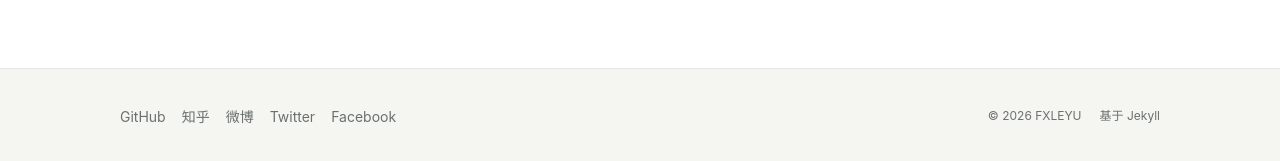
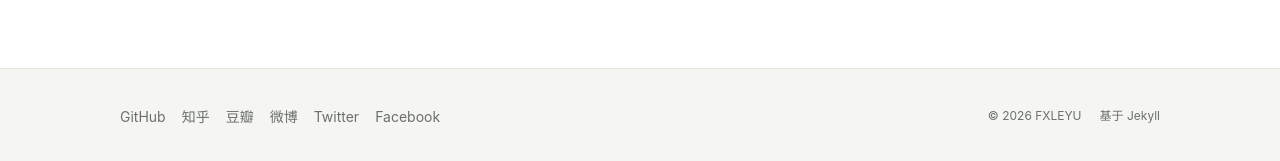
Before and after one commit to fxleyu/fxleyu.github.io, a Jekyll site: the page built from index.html, in a window 1280 px wide and 900 px high, scrolled down 631 px. Shown: the part 736-897 px from the top of the window. Built offline with Jekyll 4.4.1, drawn with Linux system fonts in a browser that asks for light colours; the list of posts is cut into pages by our own code.

Commit message:
Add Douban to social links

```diff
--- a/_config.yml
+++ b/_config.yml
@@ -16,6 +16,7 @@ future: true
 RSS: false
 weibo_username:     fxleyu
 zhihu_username:     fxleyu
+douban_username:    fxleyu
 github_username:    fxleyu
 twitter_username:   fxleyu
 facebook_username:  fxleyu
--- a/_includes/sns-links.html
+++ b/_includes/sns-links.html
@@ -1,6 +1,7 @@
 <ul class="social-links" aria-label="社交链接">
     {% if site.github_username %}<li><a href="https://github.com/{{ site.github_username }}">GitHub</a></li>{% endif %}
     {% if site.zhihu_username %}<li><a href="https://www.zhihu.com/people/{{ site.zhihu_username }}">知乎</a></li>{% endif %}
+    {% if site.douban_username %}<li><a href="https://www.douban.com/people/{{ site.douban_username }}/">豆瓣</a></li>{% endif %}
     {% if site.weibo_username %}<li><a href="https://weibo.com/{{ site.weibo_username }}">微博</a></li>{% endif %}
     {% if site.twitter_username %}<li><a href="https://twitter.com/{{ site.twitter_username }}">Twitter</a></li>{% endif %}
     {% if site.facebook_username %}<li><a href="https://www.facebook.com/{{ site.facebook_username }}">Facebook</a></li>{% endif %}
```
